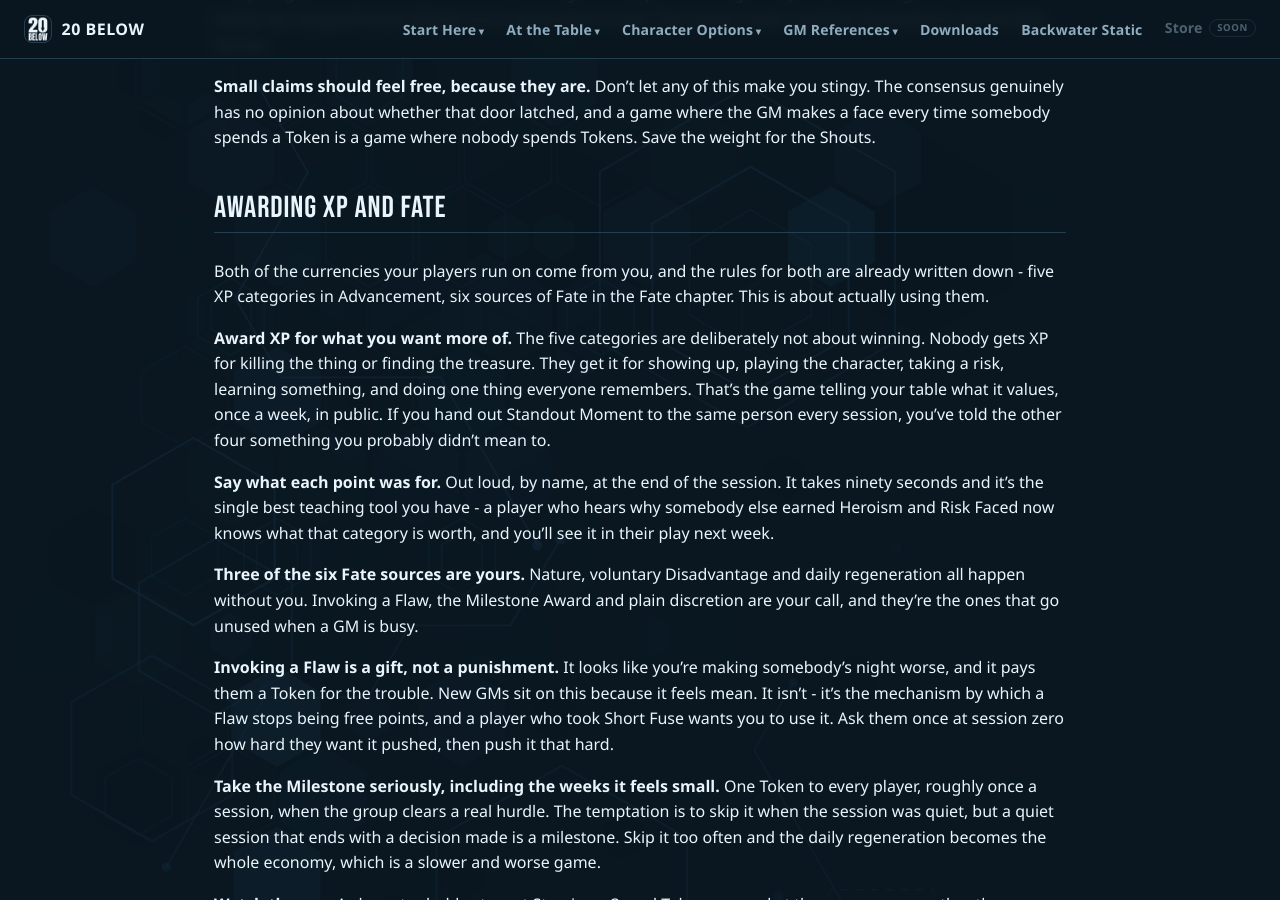
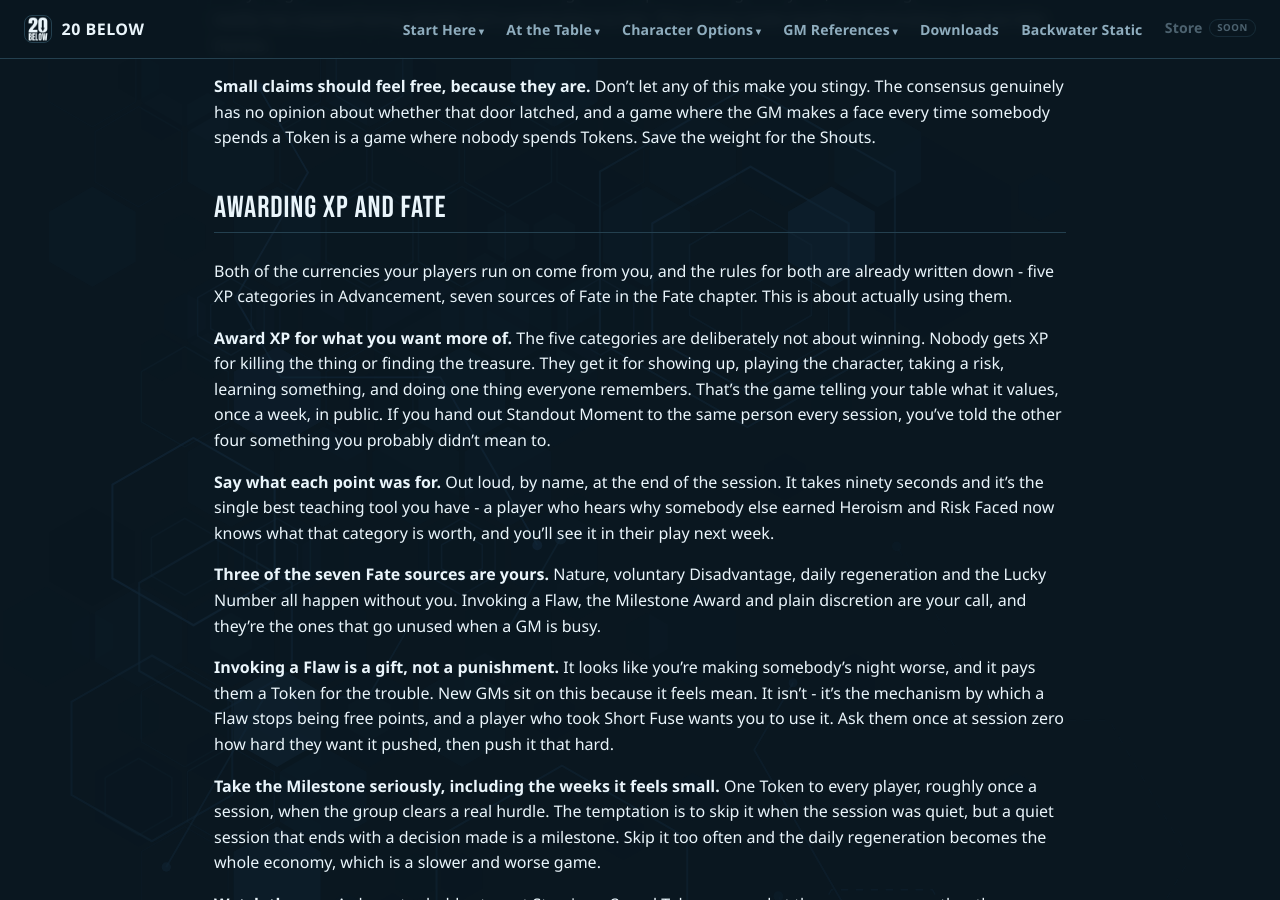
Before and after one commit to feralucce/20_Below, a Jekyll site: the page built from webbook/running-the-game.md, in a window 1280 px wide and 900 px high, scrolled down 7562 px. Built offline with Jekyll 4.4.1, drawn with Linux system fonts in a browser that asks for light colours.

Commit message:
Fate: the Lucky Number is the seventh way to earn a Token
rules.md and the glossary have always paid a Token when a core roll comes
up equal to your Klotho, but the Fate chapter's Fate Gain list stopped at
six and Running the Game counted six. The list now carries it, and Running
the Game says seven, with the Lucky Number among the sources that happen
without the GM. Print chapters and the manuscript match.

Co-Authored-By: Claude Opus 5.5 <noreply@anthropic.com>

```diff
--- a/webbook/running-the-game.md
+++ b/webbook/running-the-game.md
@@ -156,13 +156,13 @@ The Fate chapter tells the players what the consensus is. This is your half of i
 
 ## Awarding XP and Fate
 
-Both of the currencies your players run on come from you, and the rules for both are already written down - five XP categories in Advancement, six sources of Fate in the Fate chapter. This is about actually using them.
+Both of the currencies your players run on come from you, and the rules for both are already written down - five XP categories in Advancement, seven sources of Fate in the Fate chapter. This is about actually using them.
 
 **Award XP for what you want more of.** The five categories are deliberately not about winning. Nobody gets XP for killing the thing or finding the treasure. They get it for showing up, playing the character, taking a risk, learning something, and doing one thing everyone remembers. That’s the game telling your table what it values, once a week, in public. If you hand out Standout Moment to the same person every session, you’ve told the other four something you probably didn’t mean to.
 
 **Say what each point was for.** Out loud, by name, at the end of the session. It takes ninety seconds and it’s the single best teaching tool you have - a player who hears why somebody else earned Heroism and Risk Faced now knows what that category is worth, and you’ll see it in their play next week.
 
-**Three of the six Fate sources are yours.** Nature, voluntary Disadvantage and daily regeneration all happen without you. Invoking a Flaw, the Milestone Award and plain discretion are your call, and they’re the ones that go unused when a GM is busy.
+**Three of the seven Fate sources are yours.** Nature, voluntary Disadvantage, daily regeneration and the Lucky Number all happen without you. Invoking a Flaw, the Milestone Award and plain discretion are your call, and they’re the ones that go unused when a GM is busy.
 
 **Invoking a Flaw is a gift, not a punishment.** It looks like you’re making somebody’s night worse, and it pays them a Token for the trouble. New GMs sit on this because it feels mean. It isn’t - it’s the mechanism by which a Flaw stops being free points, and a player who took Short Fuse wants you to use it. Ask them once at session zero how hard they want it pushed, then push it that hard.
 
```
Also changed, not shown: rules/fate.md (+1 -0 lines), webbook/fate.md (+2 -0 lines).
